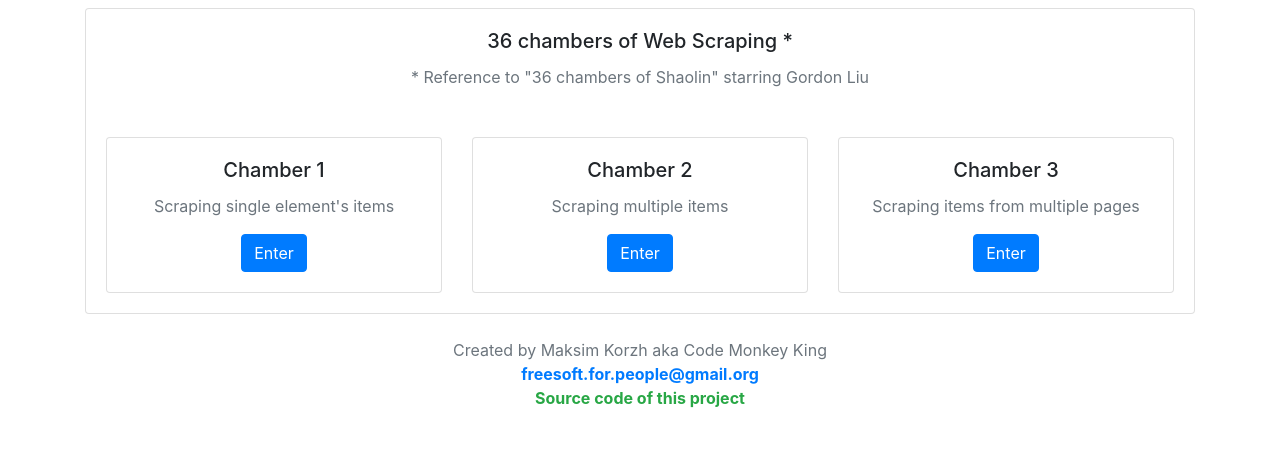
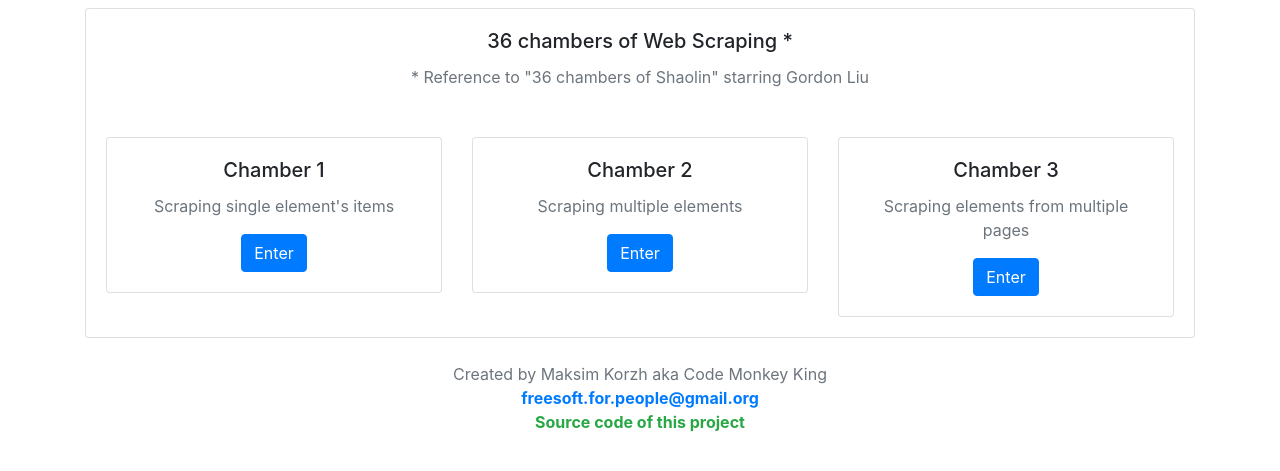
Before and after one commit to maksimKorzh/scraping_kungfu, a Flask app: page / in a window 1280 px wide. Shown: the part 56-527 px from the top of the page. Run offline with Flask 2, Linux system fonts and the light colour scheme; some libraries are stand-ins or nearby versions.

Commit message:
fixed typos

```diff
--- a/app/requirements.txt
+++ b/app/requirements.txt
@@ -2,3 +2,5 @@ Flask_PyMongo==2.3.0
 pymongo==3.9.0
 flask_paginate==0.5.3
 Flask==1.1.1
+gunicorn==19.0.0
+dnspython==1.16.0
--- a/app/templates/chamber_1.html
+++ b/app/templates/chamber_1.html
@@ -6,7 +6,7 @@
   <div class="card-body text-center">
     <h5 class="card-title text-center"><strong class="text-success">Chamber 1</strong></h5>
     <p class="card-text text-secondary">
-      Your task is to extract available items and image source from the movie card below and print output to screen.
+      Your task is to extract available items and image source from the movie card below and print output to screen
     </p>
 
     <div class="container">
--- a/app/templates/chamber_2.html
+++ b/app/templates/chamber_2.html
@@ -6,7 +6,7 @@
   <div class="card-body">
     <h5 class="card-title text-center"><strong class="text-success">Chamber 2</strong></h5>
     <p class="card-text text-center text-secondary">
-      Your task is to extract available items from all the movies card below and store them to CSV.
+      Your task is to extract available items from all the movies elements below and store them to CSV file
     </p>
 
     {% for movie in movies %}
--- a/app/templates/chamber_3.html
+++ b/app/templates/chamber_3.html
@@ -6,7 +6,7 @@
   <div class="card-body">
     <h5 class="card-title text-center"><strong class="text-success">Chamber 2</strong></h5>
     <p class="card-text text-center text-secondary">
-      Your task is to extract available items from all the movies card below and store them to CSV.
+      Your task is to extract movie elements from all the pages and store them to CSV file
     </p>
 
     <!-- Pagination -->
--- a/app/templates/home.html
+++ b/app/templates/home.html
@@ -22,7 +22,7 @@
         <div class="card">
           <div class="card-body text-center">
             <h5 class="card-title">Chamber 2</h5>
-            <p class="card-text text-secondary">Scraping multiple items</p>
+            <p class="card-text text-secondary">Scraping multiple elements</p>
             <a class="btn btn-primary" href="/chamber_2">Enter</a>
           </div>
         </div>
@@ -32,7 +32,7 @@
         <div class="card">
           <div class="card-body text-center">
             <h5 class="card-title">Chamber 3</h5>
-            <p class="card-text text-secondary">Scraping items from multiple pages</p>
+            <p class="card-text text-secondary">Scraping elements from multiple pages</p>
             <a class="btn btn-primary" href="/chamber_3">Enter</a>
           </div>
         </div>
```
